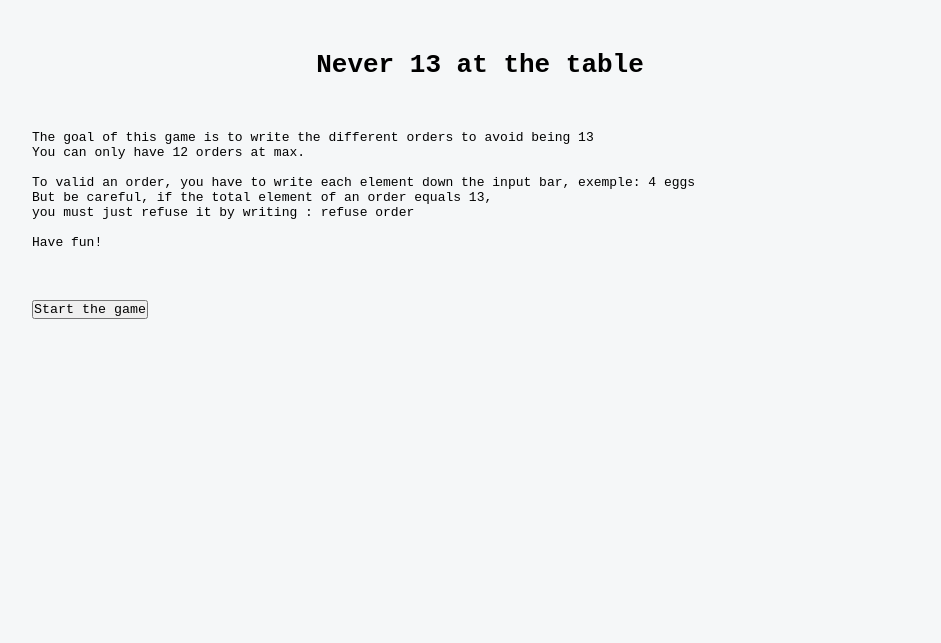
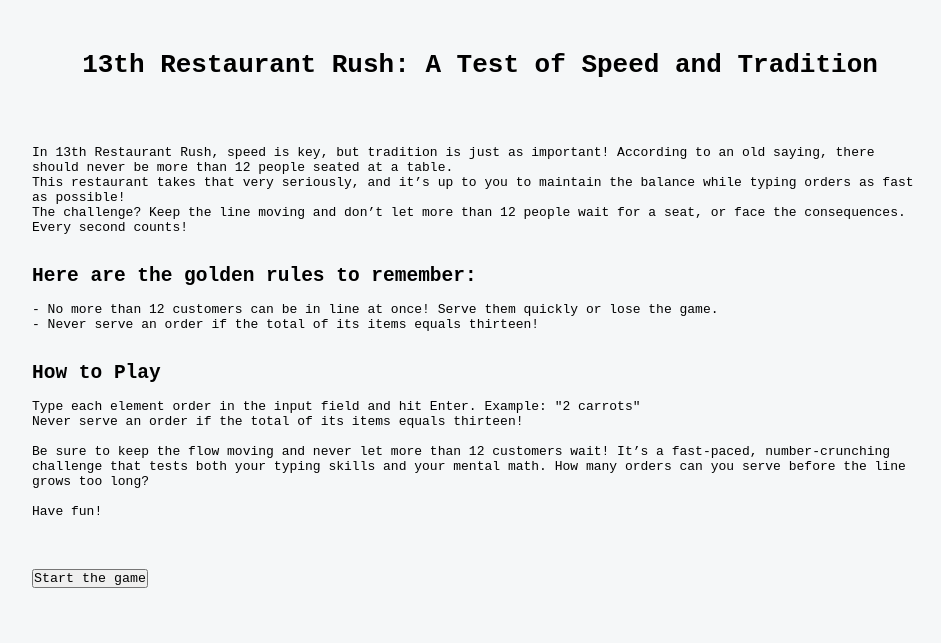
Before and after one commit to LoganPB/js13kgames-typing-idea, a website built with Vite: page index.html in a window 1280 px wide. Shown: the whole page, without its empty margins (160-1101 px from the left). Built offline with nearby package versions, Linux system fonts and the light colour scheme.

Commit message:
feat: update text and design

```diff
--- a/index.html
+++ b/index.html
@@ -10,16 +10,27 @@
 <body>
     <div id="startScreen">
         <div>
-            <h1>Never 13 at the table</h1>
+            <h1>13th Restaurant Rush: A Test of Speed and Tradition</h1>
+            <br />
+            <p>In 13th Restaurant Rush, speed is key, but tradition is just as important! According to an old saying,
+                there should never be more than 12 people seated at a table.</p>
+            <p>This restaurant takes that very seriously, and it’s up to you to maintain the balance while typing orders
+                as fast as possible!</p>
+            <p>The challenge? Keep the line moving and don’t let more than 12 people wait for a seat, or face the
+                consequences. Every second counts!</p>
 
-            <p>The goal of this game is to write the different orders to avoid being 13</p>
-            <p>You can only have 12 orders at max.</p><br />
-            <p>To valid an order, you have to write each element down the input bar, exemple: 4 eggs</p>
-            <p>But be careful, if the total element of an order equals 13, <br /> you must just refuse it by writing :
-                refuse
-                order
-            </p>
+            <h2>Here are the golden rules to remember:</h2>
+            <p>- No more than 12 customers can be in line at once! Serve them quickly or lose the game.</p>
+            <p>- Never serve an order if the total of its items equals thirteen!</p>
 
+            <h2>How to Play</h2>
+            <p>Type each element order in the input field and hit Enter. Example: "2 carrots"</p>
+            <p>Never serve an order if the total of its items equals thirteen!</p>
+
+            <br />
+            <p>Be sure to keep the flow moving and never let more than 12 customers wait!
+                It’s a fast-paced, number-crunching challenge that tests both your typing skills and your mental math.
+                How many orders can you serve before the line grows too long?</p>
             <br />
             <p>Have fun!</p>
 
--- a/src/main.js
+++ b/src/main.js
@@ -166,6 +166,7 @@ let gameTO = null
 
 function launchGame() {
   qs('div#startScreen').style.display = "none"
+  qs('div#gameScreen').style.display = "flex"
   qs('div#stats').style.display = "flex"
   gameTO = setInterval(gameloop, delay);
 
--- a/src/style.css
+++ b/src/style.css
@@ -39,7 +39,7 @@ div#startScreen, div#gameOverScreen {
 
 div#gameScreen {
     height:100%;
-    display: flex;
+    display: none;
     flex-direction: column;
     justify-content: space-between;
 }
@@ -48,14 +48,23 @@ div#gameOverScreen {
     display: none;
 }
 
-div#startScreen div, div#gameOverScreen div{
+div#startScreen>div, div#gameOverScreen>div{
     width: 70%;
+    margin: auto;
+}
+
+div#startscreen>input {
     margin: auto;
 }
 
 div#startScreen div h1 , div#gameOverScreen div h1{
     text-align: center;
     margin: 50px 0px;
+}
+
+div#startScreen h2 {
+    padding-top: 30px;
+    padding-bottom: 15px;
 }
 
 div#startScreen div input {
```
